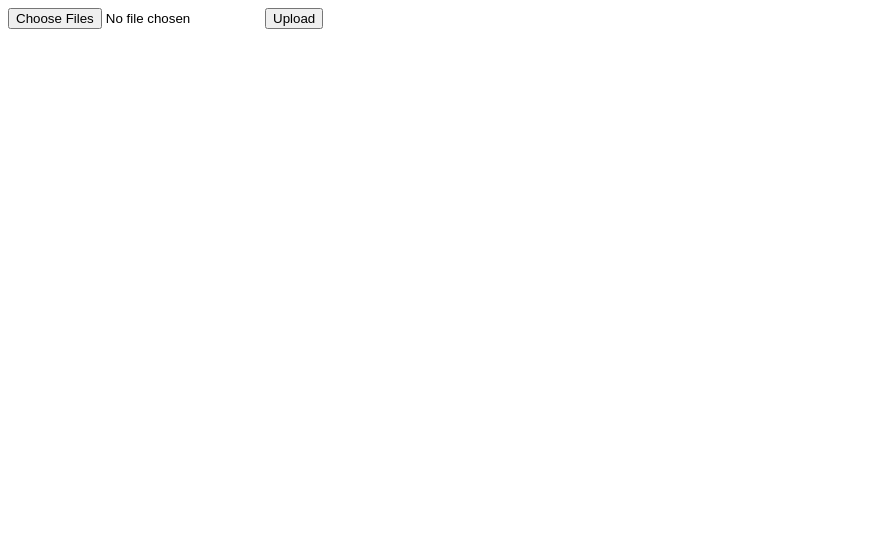
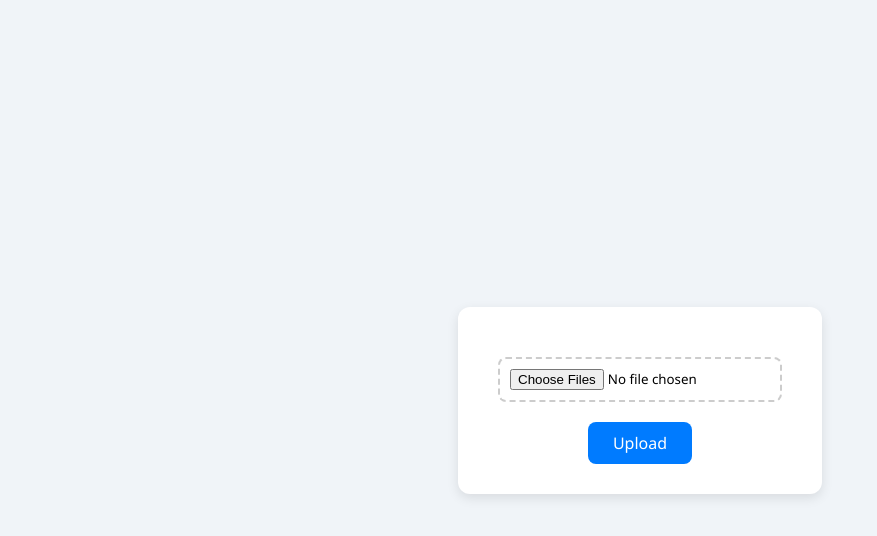
Before and after one commit to WorkingPiyush/node-file-compressor, a website: page public/index.html in a window 1280 px wide. Shown: the whole page, without its empty margins (0-877 px from the left). Drawn offline with Linux system fonts and the light colour scheme.

Commit message:
Restructure HTML and apply improved CSS

```diff
--- a/public/index.html
+++ b/public/index.html
@@ -6,8 +6,58 @@
   <meta name="viewport" content="width=device-width, initial-scale=1.0" />
   <title>Upload File</title>
 </head>
+<!-- updated the css in the html with help of gpt and friends -->
+<style>
+  * {
+    box-sizing: border-box;
+    font-family: 'Segoe UI', Tahoma, Geneva, Verdana, sans-serif;
+  }
 
-<body>
+  body {
+    background-color: #f0f4f8;
+    margin: 0;
+    padding: 0;
+    display: flex;
+    align-items: center;
+    justify-content: center;
+    height: 100vh;
+  }
+
+  form {
+    background-color: #ffffff;
+    padding: 30px 40px;
+    border-radius: 12px;
+    box-shadow: 0 4px 12px rgba(0, 0, 0, 0.1);
+    text-align: center;
+  }
+
+  input[type="file"] {
+    display: block;
+    margin: 20px auto;
+    padding: 10px;
+    border: 2px dashed #ccc;
+    border-radius: 8px;
+    width: 100%;
+    max-width: 300px;
+  }
+
+  input[type="submit"] {
+    background-color: #007bff;
+    color: white;
+    border: none;
+    padding: 10px 25px;
+    font-size: 16px;
+    border-radius: 8px;
+    cursor: pointer;
+    transition: background-color 0.3s ease;
+  }
+
+  input[type="submit"]:hover {
+    background-color: #0056b3;
+  }
+</style>
+
+<body id="body">
   <form action="/upload" method="POST" enctype="multipart/form-data">
     <input type="file" name="uploads" id="file" multiple />
     <input type="submit" value="Upload" />
```
